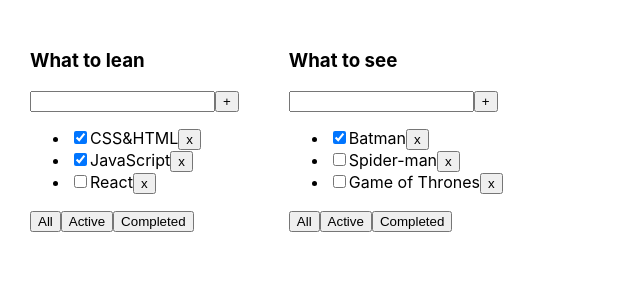
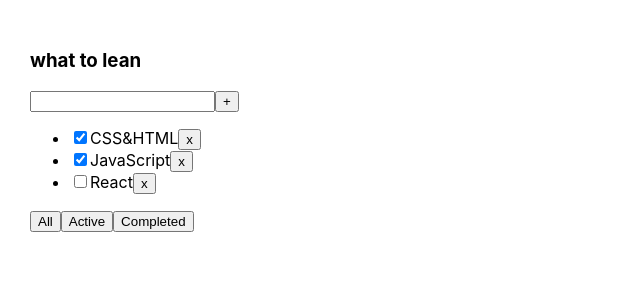
Before and after one commit to RomaPoo123/Todolist, a React (Create React App) app: page / in a window 1280 px wide. Shown: the top 300 px of the page, without its empty margins (0-640 px from the left). Built offline with nearby package versions, Linux system fonts and the light colour scheme.

Commit message:
Ver. 1.0.1

```diff
--- a/src/App.tsx
+++ b/src/App.tsx
@@ -1,22 +1,31 @@
-import React from 'react';
+import React, { useState } from 'react';
 import logo from './logo.svg';
 import './App.css';
 import { Todolist } from './components/todolist/Todolist';
 
+/*  Типизация большого обьекта, в котором хранятся тудулисты
 
-type TaskType = {
+type TodolistsType = {
+  id:number
+  title: string
+  tasks: Array<TaskType>
+}
+*/
+export type TaskType = {
   id: number
   title: string
   isDone: boolean
 }
 
-export type TodolistsType = {
-  title: string
-  tasks: Array<TaskType>
-}
+export type FilterValueType = "All" | "Active" | "Completed"
 
-export let listArray: Array<TodolistsType> = [
+
+function App() {
+  // Data
+  /* Обьект с тудулистами
+    let listArray: Array<TodolistsType> = [
       {
+        id: 1,
         title: "What to lean",
         tasks: [
           { id: 1, title: "CSS&HTML", isDone: true },
@@ -25,6 +34,7 @@ export let listArray: Array<TodolistsType> = [
         ]
       },
       {
+        id: 2,
         title: "What to see",
         tasks: [
           { id: 1, title: "Batman", isDone: true },
@@ -33,20 +43,50 @@ export let listArray: Array<TodolistsType> = [
         ]
       },
     ]
+  */
+  //  logic
+  const [tasks, setTasks] = React.useState([
+    { id: 1, title: "CSS&HTML", isDone: true },
+    { id: 2, title: "JavaScript", isDone: true },
+    { id: 3, title: "React", isDone: false },
+  ])
+  console.log(typeof tasks);
+
+  const [filter, setFilter] = React.useState<FilterValueType>("All")
+
+  const cahgeFilter = (filter: FilterValueType) => {
+    setFilter(filter)
+  }
+
+  function filterTasks(allTask: Array<TaskType>, filter: FilterValueType) {
+    switch (filter) {
+      case "Active":
+        return allTask.filter(task => task.isDone !== true)
+      case "Completed":
+        return allTask.filter(task => task.isDone !== false)
+      default:
+        return allTask
+    }
+  }
+  let FilterNewArr: Array<TaskType> = filterTasks(tasks, filter)
+
+  function removeTask(id: number) {
+    let newTasksState = tasks.filter(task => task.id !== id)
+    setTasks(newTasksState);
+
+  }
 
 
-function App() {
   return (
     <div className="App">
-      {listArray.map(list => {
+      <Todolist title={"what to lean"} tasks={FilterNewArr} removeTask={removeTask} cahgeFilter={cahgeFilter} />
+      {/*  {listArray.map(list => {
         return (
           <Todolist list={list} />
         )
-      })
-      }
-
+      })} */}
     </div>
-  );
+  )
 }
 
 export default App;
--- a/src/components/todolist/Todolist.tsx
+++ b/src/components/todolist/Todolist.tsx
@@ -1,40 +1,42 @@
 import React from "react"
-import { listArray } from "../../App"
-import { TodolistsType } from "../../App"
+import { TaskType, FilterValueType } from "../../App"
 
 
 type TodolistPropsType = {
-    list: TodolistsType
+    title: string
+    tasks: Array<TaskType>
+    removeTask: (id: number) => void
+    cahgeFilter: (filter: FilterValueType) => void
 }
 
 
-export const Todolist = ({ list }: TodolistPropsType) => {
+export const Todolist = ({ title, tasks, removeTask, cahgeFilter }: TodolistPropsType) => {
+
 
     // logic
-    const tasksList: JSX.Element = list.tasks.length === 0 ? <span>Yor taskslist is empty</span>
+    const tasksList: JSX.Element = tasks.length === 0 ? <span>Yor taskslist is empty</span>
         : <ul>
-            {list.tasks.map(task => <li>
+            {tasks.map(task => <li>
                 <input type="checkbox" checked={task.isDone} />
                 <span>{task.title}</span>
-                <button onClick={() => { alert(task.id) }}>x</button>
+                <button onClick={() => removeTask(task.id)}>x</button>
             </li>
-
             )}
         </ul>
 
     // UI
     return (
         <div>
-            <h3>{list.title}</h3>
+            <h3>{title}</h3>
             <div>
                 <input />
                 <button>+</button>
             </div>
             {tasksList}
             <div>
-                <button>All</button>
-                <button>Active</button>
-                <button>Completed</button>
+                <button onClick={() => cahgeFilter("All")}>All</button>
+                <button onClick={() => cahgeFilter("Active")}>Active</button>
+                <button onClick={() => cahgeFilter("Completed")}>Completed</button>
             </div>
         </div>
     )
```
Lines whose indentation alone changed are shown as unchanged.
